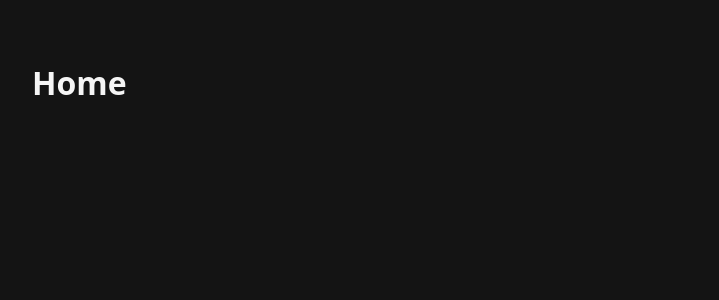
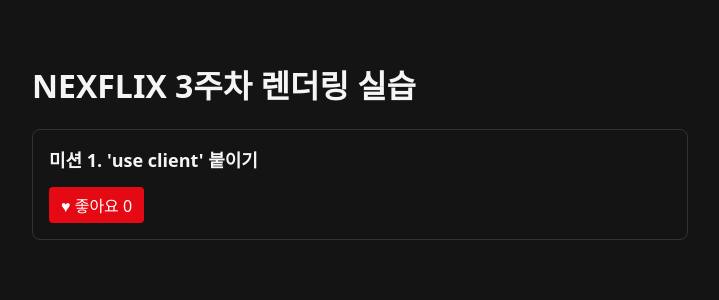
Before and after one commit to SOPT-all/39-STUDY-WEB-NEXFLIX, a Next.js app in the folder practice/week3/sample/: page / in a window 1280 px wide. Shown: the top 300 px of the page, without its empty margins (280-999 px from the left). Built offline with nearby package versions, Linux system fonts and the light colour scheme; a web font is replaced by a local one.

Commit message:
feat: week3 sample 미션 1 'use client' 실습 추가

```diff
--- /dev/null
+++ b/practice/week3/sample/app/like-button.tsx
@@ -0,0 +1,11 @@
+'use client';
+
+import { useState } from 'react';
+
+export default function LikeButton() {
+  console.log('[LikeButton] 렌더링');
+
+  const [likes, setLikes] = useState(0);
+
+  return <button onClick={() => setLikes(likes + 1)}>♥ 좋아요 {likes}</button>;
+}
--- a/practice/week3/sample/app/page.tsx
+++ b/practice/week3/sample/app/page.tsx
@@ -1,3 +1,16 @@
-export default function Home(){
-  return<h1>Home</h1>
+import LikeButton from './like-button';
+
+export default function Home() {
+  console.log('[Page] 렌더링');
+
+  return (
+    <main>
+      <h1>NEXFLIX 3주차 렌더링 실습</h1>
+
+      <section>
+        <h2>미션 1. {"'use client'"} 붙이기</h2>
+        <LikeButton />
+      </section>
+    </main>
+  );
 }
```
